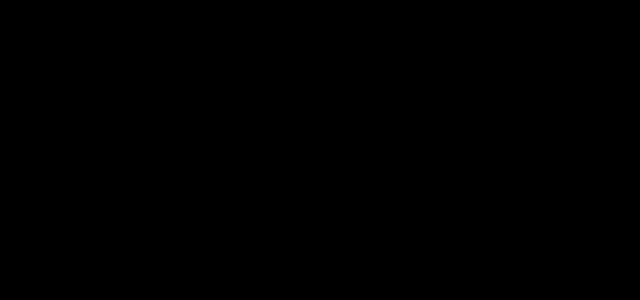
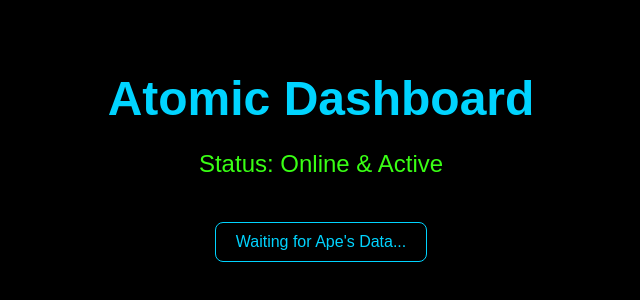
Before and after one commit to dasotillo-rgb/magic-dashboard-v2, a Next.js app: page / in a window 1280 px wide. Shown: the part 234-534 px from the top of the page, without its empty margins (319-959 px from the left). Built offline with nearby package versions, Linux system fonts and the light colour scheme.

Commit message:
🎨 UI: High-visibility test

```diff
--- a/app/page.tsx
+++ b/app/page.tsx
@@ -1,9 +1,25 @@
 export default function Page() {
   return (
-    <div className='min-h-screen bg-black text-white flex items-center justify-center'>
-      <h1 className='text-4xl font-bold bg-clip-text text-transparent bg-gradient-to-r from-blue-500 to-teal-400'>
-        Atomic Dashboard v2.0 Online
-      </h1>
+    <div style={{
+      backgroundColor: 'black',
+      color: '#00d4ff',
+      height: '100vh',
+      display: 'flex',
+      flexDirection: 'column',
+      alignItems: 'center',
+      justifyContent: 'center',
+      fontFamily: 'sans-serif'
+    }}>
+      <h1 style={{ fontSize: '3rem', margin: '0' }}>Atomic Dashboard</h1>
+      <p style={{ color: '#39ff14', fontSize: '1.5rem' }}>Status: Online & Active</p>
+      <div style={{
+        marginTop: '20px',
+        padding: '10px 20px',
+        border: '1px solid #00d4ff',
+        borderRadius: '8px'
+      }}>
+        Waiting for Ape's Data...
+      </div>
     </div>
   )
 }
```
